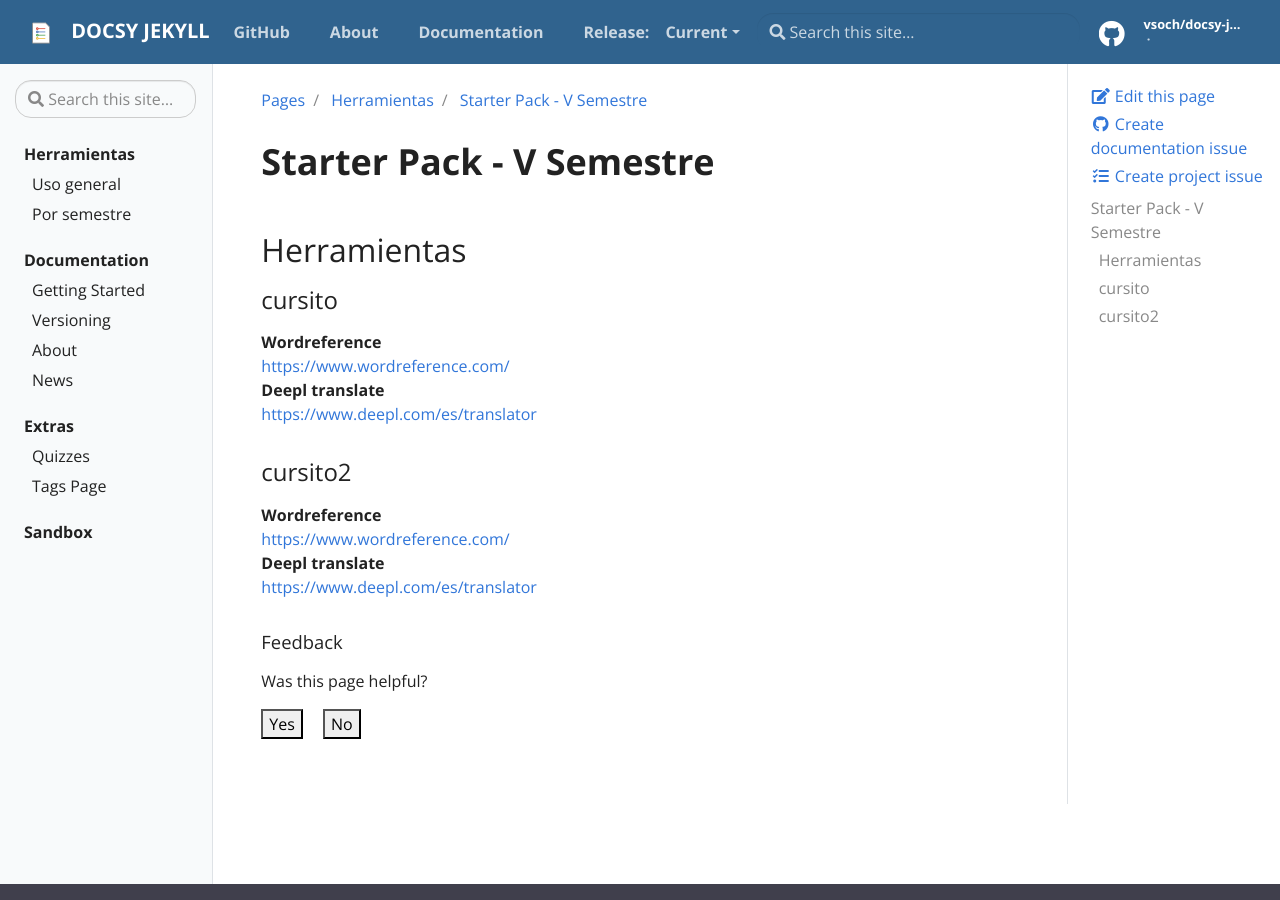
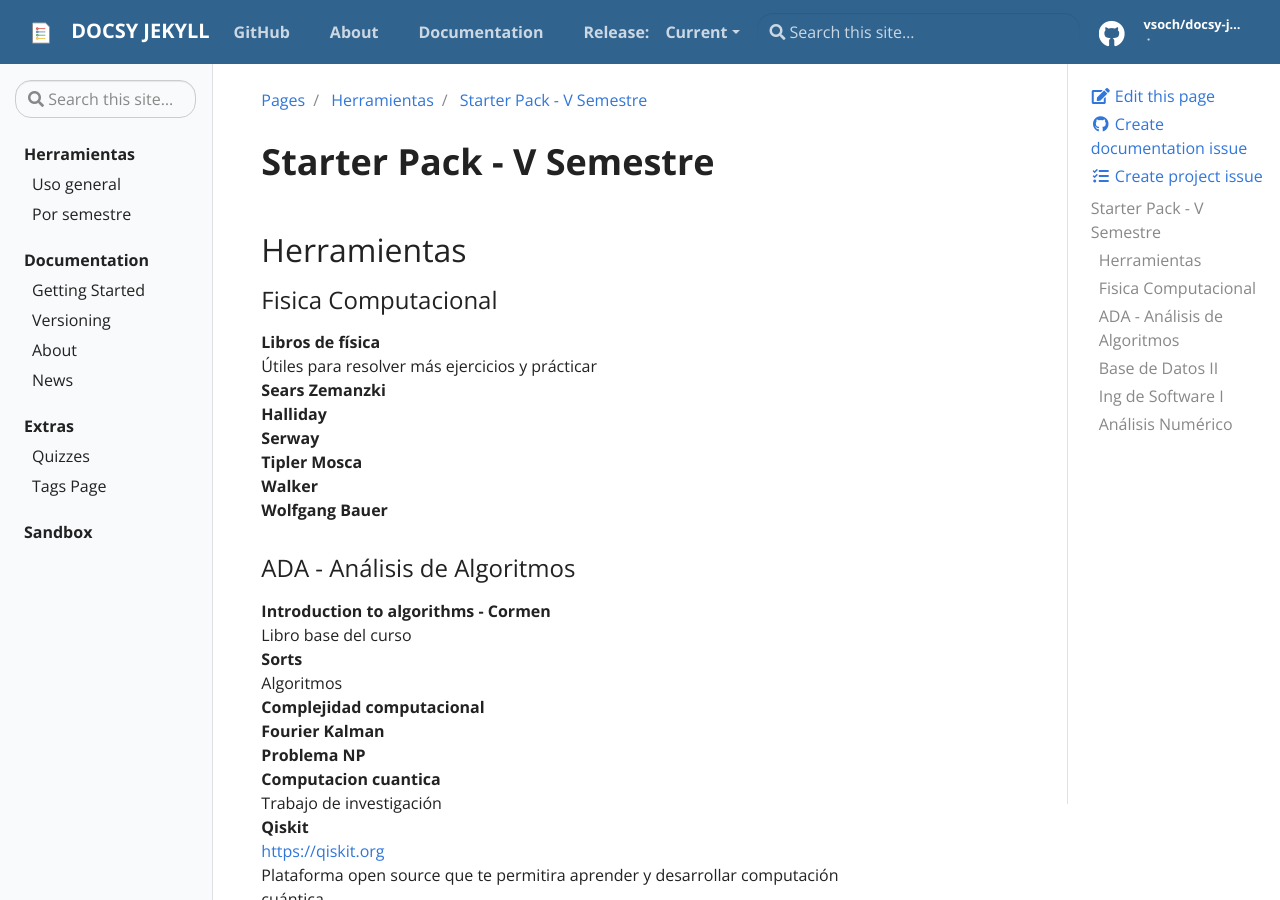
Before and after one commit to ACMUCSP/starter-pack, a Jekyll site: the page built from pages/herramientas/V-semestre.md, in a window 1280 px wide and 900 px high. Built offline with Jekyll 4.4.1, drawn with Linux system fonts in a browser that asks for light colours; our own code applies the rules of GitHub Pages for plain Markdown files; some of the changed text lies outside the part shown.

Commit message:
herramientas de 5to semestre y area de matematicas

```diff
--- a/_data/starter-pack-tools/matematica.yml
+++ b/_data/starter-pack-tools/matematica.yml
@@ -0,0 +1,12 @@
+- nombre: Herramientas del área de matemáticas
+  herramientas:
+    - nombre: Octave
+      enlace: https://octave.org
+    - nombre: Geogebra
+      enlace: https://www.geogebra.org/classic
+    - nombre: Symbolab
+      enlace: https://es.symbolab.com/
+    - nombre: Desmos
+      enlace: https://www.desmos.com/calculator?lang=es
+    - nombre: Wolfram Alpha
+      enlace: https://www.wolframalpha.com
--- a/_data/starter-pack-tools/por-cursos/I-semestre.yml
+++ b/_data/starter-pack-tools/por-cursos/I-semestre.yml
@@ -25,3 +25,5 @@
       enlace: https://www.desmos.com/calculator?lang=es
     - nombre: Otros temas
       extra: Inecuaciones, Logaritmos, Números imaginarios, Logica proposicional
+    - nombre: Herramientas del área de matemáticas
+      enlace: ../matematica
--- a/_data/starter-pack-tools/por-cursos/II-semestre.yml
+++ b/_data/starter-pack-tools/por-cursos/II-semestre.yml
@@ -21,3 +21,5 @@
     - nombre: Matrices, vectores
     - nombre: Geogebra
       enlace: https://www.geogebra.org/classic
+    - nombre: Herramientas del área de matemáticas
+      enlace: ../matematica
--- a/_data/starter-pack-tools/por-cursos/V-semestre.yml
+++ b/_data/starter-pack-tools/por-cursos/V-semestre.yml
@@ -1,14 +1,49 @@
-- nombre: "cursito"
+- nombre: "Fisica Computacional"
   herramientas:
-    - nombre: Wordreference
-      enlace: https://www.wordreference.com/
-      descripcion: Lorem ipsum
-    - nombre: Deepl translate
-      enlace: https://www.deepl.com/es/translator
-- nombre: "cursito2"
+    - nombre: Libros de física
+      extra: Útiles para resolver más ejercicios y prácticar
+    - nombre: Sears Zemanzki
+    - nombre: Halliday
+    - nombre: Serway
+    - nombre: Tipler Mosca
+    - nombre: Walker
+    - nombre: Wolfgang Bauer
+- nombre: "ADA - Análisis de Algoritmos"
   herramientas:
-    - nombre: Wordreference
-      enlace: https://www.wordreference.com/
-      descripcion: Lorem ipsum
-    - nombre: Deepl translate
-      enlace: https://www.deepl.com/es/translator
+    - nombre: Introduction to algorithms - Cormen
+      extra: Libro base del curso
+    - nombre: Sorts
+      extra: Algoritmos
+    - nombre: Complejidad computacional
+    - nombre: Fourier Kalman
+    - nombre: Problema NP
+    - nombre: Computacion cuantica
+      extra: Trabajo de investigación
+    - nombre: Qiskit
+      enlace: https://qiskit.org
+      extra: Plataforma open source que te permitira aprender y desarrollar computación cuántica
+- nombre: "Base de Datos II"
+  herramientas:
+    - nombre: Postgresql
+      enlace: https://www.postgresql.org
+    - nombre: Vistas de sql
+    - nombre: Consultas, Indexacion y Join
+    - nombre: Corpus de Google
+    - nombre: SGBD CRUD
+      enlace: Sistema Gestor de Base de Datos
+- nombre: "Ing de Software I"
+  herramientas:
+    - nombre: Web
+    - nombre: UML
+      extra: diagramas de casos de uso, secuencias y clases
+    - nombre: Mockups
+    - nombre: Figma
+      enlace: https://www.figma.com
+    - nombre: Diapositivas del curso
+      enlace: https://ifs.host.cs.st-andrews.ac.uk/Books/SE9/Presentations/index.html
+- nombre: "Análisis Numérico"
+  herramientas:
+    - nombre: Octave
+      enlace: https://octave.org
+    - nombre: Herramientas del área de matemáticas
+      enlace: ../matematica
```
Also changed, not shown: pages/herramientas/matematica.md (+2 -3 lines).
